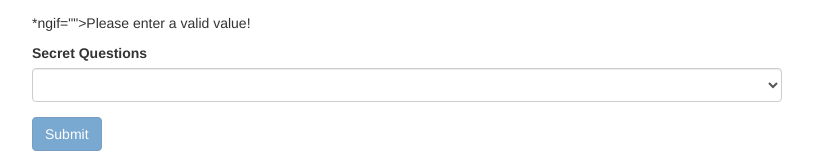
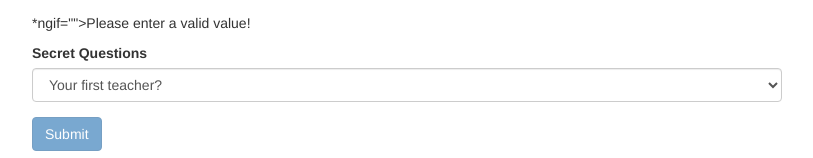
Before and after one commit to Grim907/Code-Labs-FE, an Angular app in the folder Class-23/forms-td-start/: page / in a window 1280 px wide. Shown: the part 199-357 px from the top of the page, without its empty margins (233-1046 px from the left). Built offline with nearby package versions, Linux system fonts and the light colour scheme.

Commit message:
Set Default Values with ngModel Property Binding

```diff
--- a/Class-23/forms-td-start/src/app/app.component.html
+++ b/Class-23/forms-td-start/src/app/app.component.html
@@ -34,7 +34,7 @@
           <select
           id="secret"
           class="form-control"
-          ngModel
+          [ngModel]="defualtQuestion"
           name="secret">
             <option value="pet">Your first Pet?</option>
             <option value="teacher">Your first teacher?</option>
--- a/Class-23/forms-td-start/src/app/app.component.ts
+++ b/Class-23/forms-td-start/src/app/app.component.ts
@@ -8,6 +8,7 @@ import { NgForm } from '@angular/forms';
 })
 export class AppComponent {
   @ViewChild('f') signupForm: NgForm;
+  defualtQuestion = 'teacher'
 
   suggestUserName() {
     const suggestedName = 'Superuser';
```
